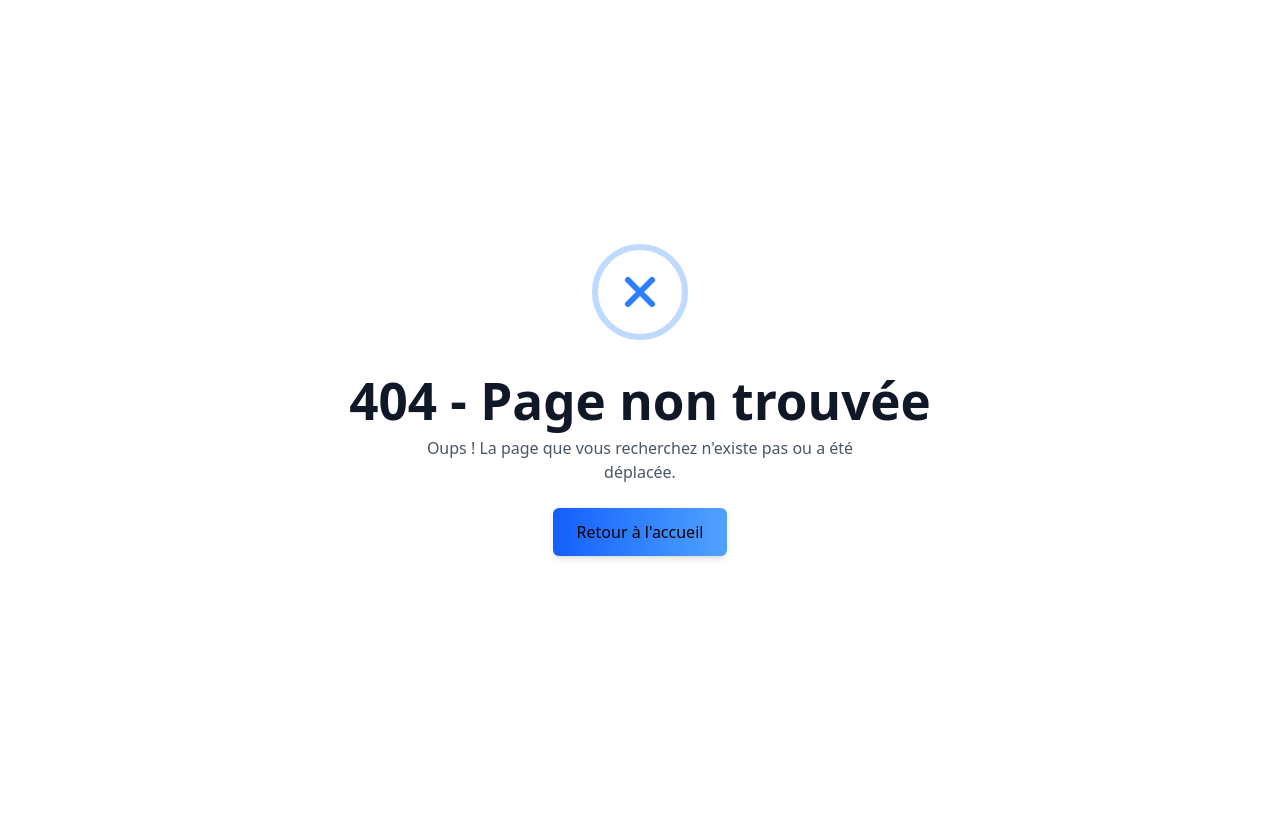
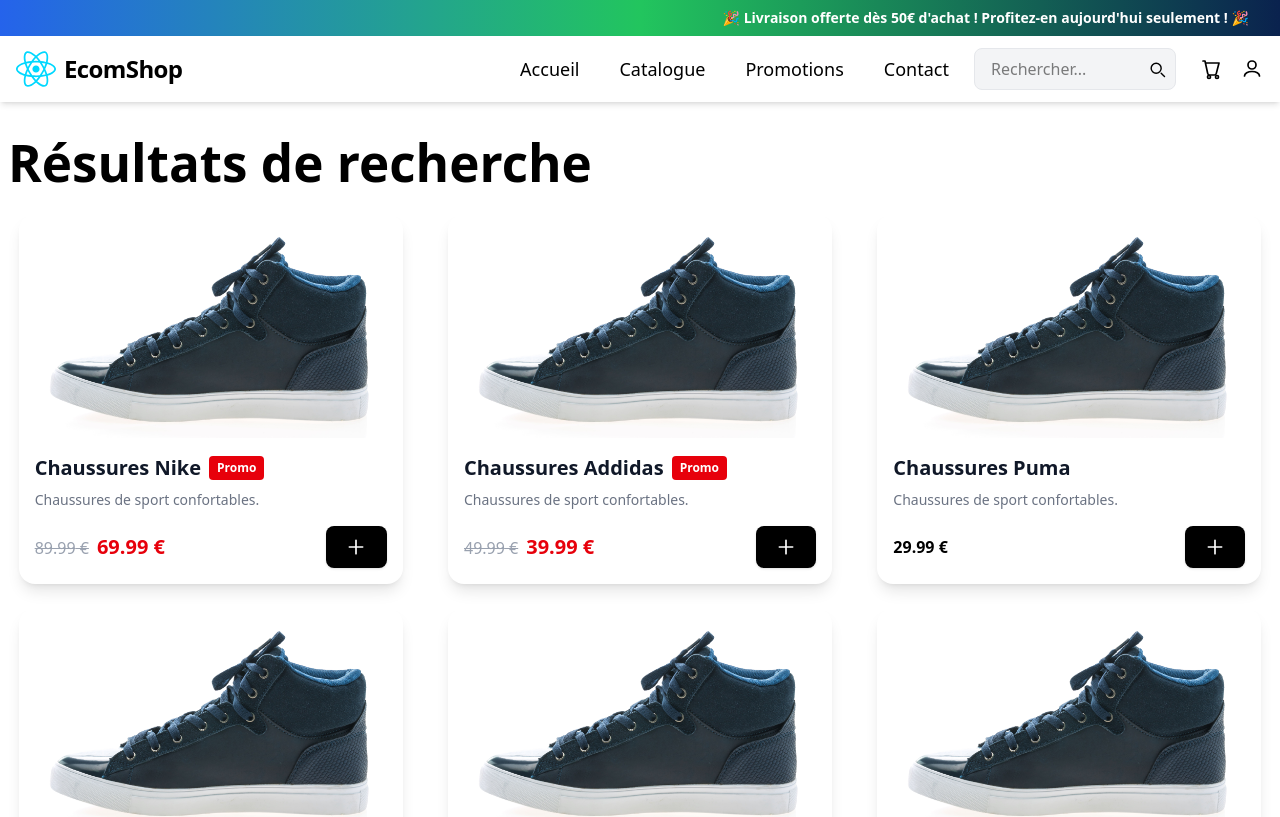
Before and after one commit to Sullivankow/ecom_template_react_php, a React (Vite) app in the folder ecomFront/: page /search in a window 1280 px wide. Before the commit this address had no page. Shown: the top 817 px of the page. Built offline with nearby package versions, Linux system fonts and the light colour scheme.

Commit message:
Ajout page de résultat de recherche  ok

```diff
--- a/ecomFront/src/App.tsx
+++ b/ecomFront/src/App.tsx
@@ -11,12 +11,12 @@
 import Footer from './components/layout/footer';
 import Registration from './pages/account/registration';
 import Login from './pages/account/login';
-
 import NotFound from './pages/notFound';
 import Catalog from './pages/catalog/catalog';
 import ProductPromo from './pages/catalog/productPromo';
 import ContactForm from './components/forms/contactForm';
 import ProductPage from './pages/product/productPage';
+import SearchResult from './pages/search/searchResult';
 
 // Pages de base (à remplacer par tes vraies pages si besoin)
 const Boutique = () => <div style={{ padding: 24 }}>Boutique</div>;
@@ -61,6 +61,7 @@
       <Route path="/product-promo" element={<ProductPromo />} />
       <Route path="/contact" element={<ContactForm />} />
       <Route path="/product/:id" element={<ProductPage />} />
+      <Route path="/search" element={<SearchResult />} />
       <Route path="*" element={<NotFound />} />
     </Routes>
   );
--- a/ecomFront/src/pages/search/searchResult.tsx
+++ b/ecomFront/src/pages/search/searchResult.tsx
@@ -1,9 +1,59 @@
 
 
-function searchResult() {
+
+
+
+// Import des dépendances et composants nécessaires
+import { useSearchParams } from 'react-router-dom';
+import { products } from '../../lib/product';
+import ProductCard from '../../features/product/productsCard';
+import Topbar from '../../components/layout/topbar';
+import Header from '../../components/layout/headers';
+import Footer from '../../components/layout/footer';
+
+
+// Composant principal pour afficher les résultats de recherche
+const SearchResult: React.FC = () => {
+  // Récupère le paramètre de recherche dans l'URL
+  const [searchParams] = useSearchParams();
+  const query = (searchParams.get('query') || '').toLowerCase();
+
+  // Filtre les produits selon le terme recherché (dans le nom ou la description)
+  const filtered = products.filter(
+    p =>
+      p.name.toLowerCase().includes(query) ||
+      p.description.toLowerCase().includes(query)
+  );
+
   return (
-    <div>searchResult</div>
-  )
-}
+    <div className="min-h-screen flex flex-col bg-white">
+      {/* Barre du haut et navigation */}
+      <Topbar />
+      <Header />
+      {/* Contenu principal */}
+      <main className="flex-1 max-w-7xl mx-auto w-full px-2 py-8">
+        {/* Titre de la page */}
+        <h1 className="text-2xl font-bold text-black mb-6">Résultats de recherche</h1>
+        {/* Affichage du terme recherché */}
+        {query && (
+          <p className="mb-4 text-gray-600">Recherche pour : <span className="font-semibold text-black">{query}</span></p>
+        )}
+        {/* Affichage des résultats ou d'un message si aucun produit */}
+        {filtered.length > 0 ? (
+          <div className="grid grid-cols-1 sm:grid-cols-2 md:grid-cols-3 gap-6">
+            {filtered.map(product => (
+              // Affiche chaque produit trouvé avec la carte produit
+              <ProductCard key={product.id} {...product} title={product.name} />
+            ))}
+          </div>
+        ) : (
+          <div className="text-center text-gray-500 py-10">Aucun produit ne correspond à votre recherche.</div>
+        )}
+      </main>
+      {/* Pied de page */}
+      <Footer />
+    </div>
+  );
+};
 
-export default searchResult
+export default SearchResult;
```
